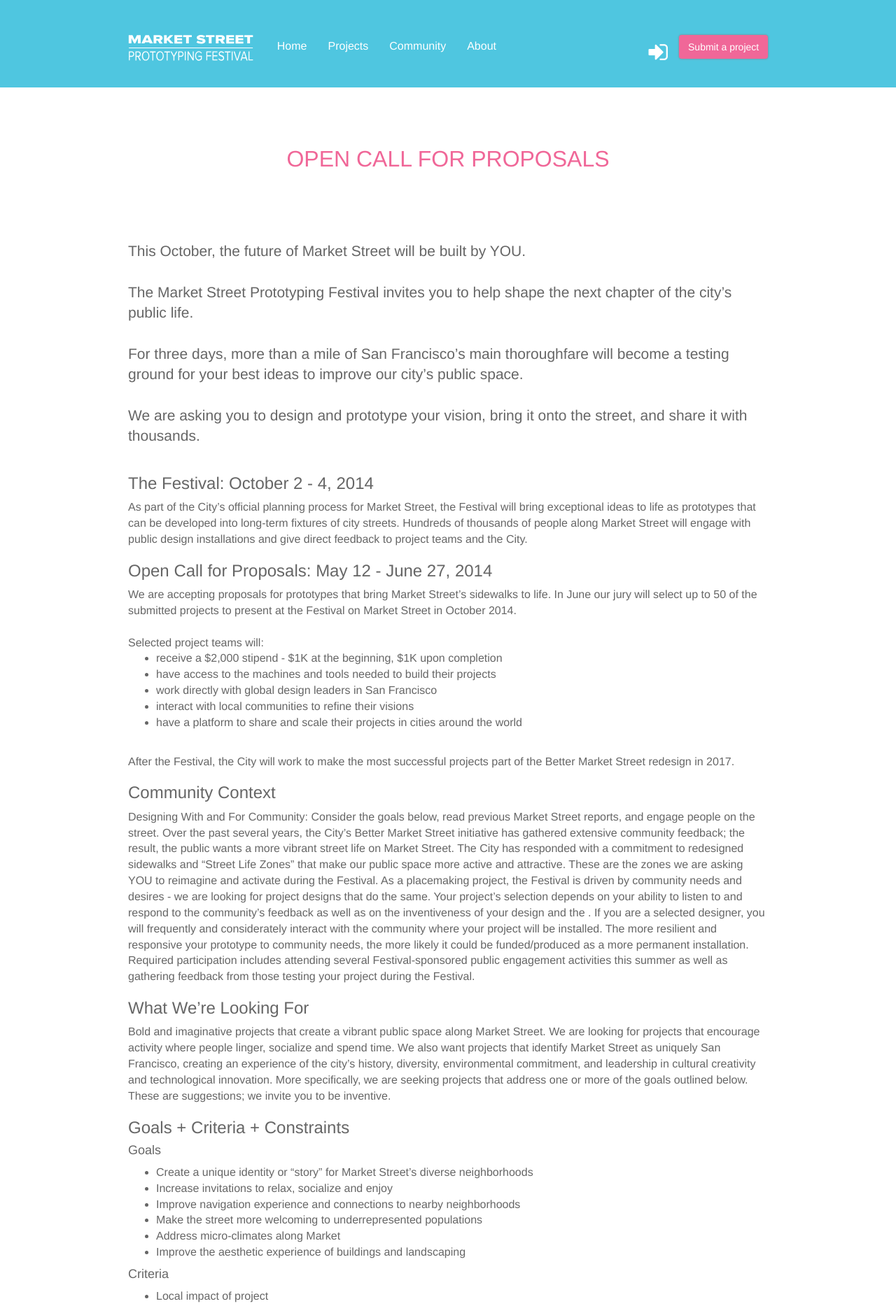
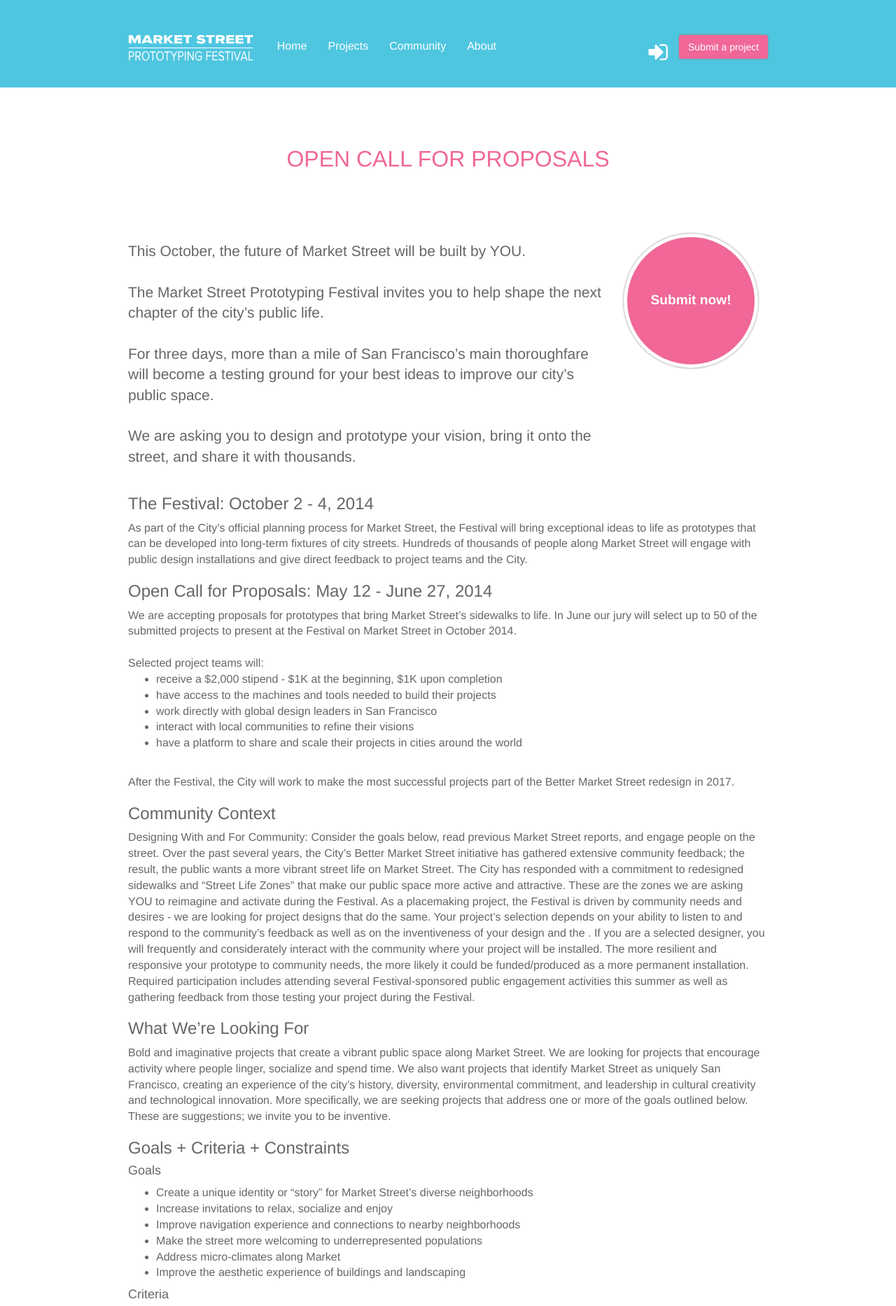
Before and after one commit to jakelevitas/market-street-proto-fest, a Jekyll site: the page built from opencall/index.html, in a window 1280 px wide. Shown: the top 1867 px of the page at 70% size. Built offline with Jekyll 4.4.1, drawn with Linux system fonts in a browser that asks for light colours; nearby versions of some CDN libraries.

Commit message:
Minor changes, add Submit button on call page

```diff
--- a/about/index.html
+++ b/about/index.html
@@ -29,6 +29,7 @@ This feedback will help the City identify the ideas best suited for long-term in
 <div class="row">
   <section id="timeline">
     <div class="section-title">Timeline</div>
+    <div class="col-md-12"> <p class="lead"></p></div>
     <div class="col-md-12 hidden-xs"><img class="timeline" src="/images/timeline.png"></div>
     <div class="col-md-12 visible-xs"><img class="timeline" src="/images/v-timeline.svg"></div>
   </section>
--- a/main.css
+++ b/main.css
@@ -71,6 +71,26 @@ a.navbar-brand {padding-right: 1em;}
   height:40px;
 }
 
+/* ========== REGULAR CIRCLE BUTTON ========== */
+.circle-btn {
+  width:10em;
+  height:10em;
+  line-height:1.3em;
+  border: .3em solid #fff;
+  border-radius: 50%;
+  color:#fff;
+  text-align:center;
+  text-decoration:none;
+  background: #f06798;
+  font-size:1.2em;
+  font-weight:bold;
+  position:relative;
+  margin-left:auto;
+  margin-right:auto;
+  margin-top:1em;
+  margin-bottom:1em;
+  box-shadow: 0 0 3px gray;
+}
 
 /* ========== SUBMIT BUTTON ========== */
 .round-btn-parent { position:relative; }
--- a/opencall/index.html
+++ b/opencall/index.html
@@ -5,11 +5,21 @@ title: Market Street Prototyping Festival
 
 <div class="catch-line">
 	<div class="section-title">Open Call for Proposals</div>
-  	<p class="lead"><br>This October, the future of Market Street will be built by YOU.
-  		<br><br>The Market Street Prototyping Festival invites you to help shape the next chapter of the city’s public life.
-			<br><br>For three days, more than a mile of San Francisco’s main thoroughfare will become a testing ground for your best ideas to improve our city’s public space.
-			<br><br>We are asking you to design and prototype your vision, bring it onto the street, and share it with thousands.
+</div>
+
+<div class="row">
+  <section>
+    <div class="col-md-9">
+			<p class="lead"><br>This October, the future of Market Street will be built by YOU.
+				<br><br>The Market Street Prototyping Festival invites you to help shape the next chapter of the city’s public life.
+				<br><br>For three days, more than a mile of San Francisco’s main thoroughfare will become a testing ground for your best ideas to improve our city’s public space.
+				<br><br>We are asking you to design and prototype your vision, bring it onto the street, and share it with thousands.
 			</p>
+    </div>
+    <div class="col-md-3">
+			<button type="button" class="btn circle-btn">Submit now!</button>
+    </div>
+  </section>
 </div>
 
 <div class="row">
```
